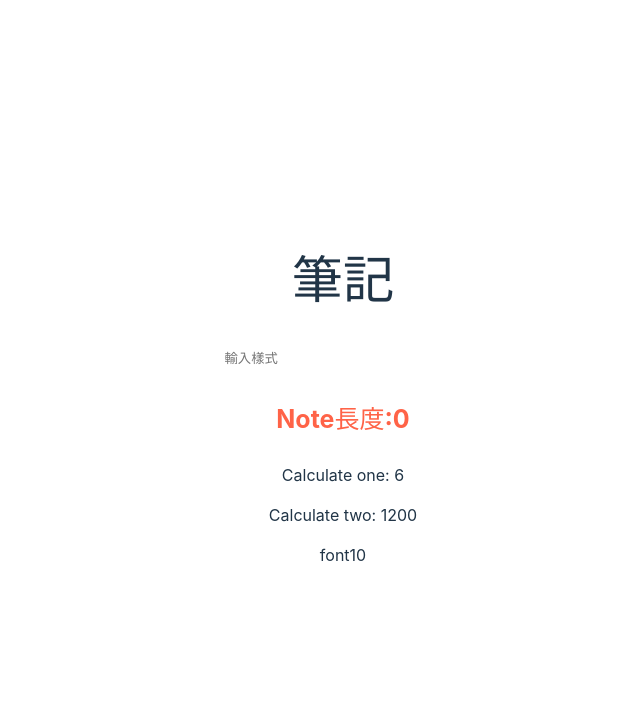
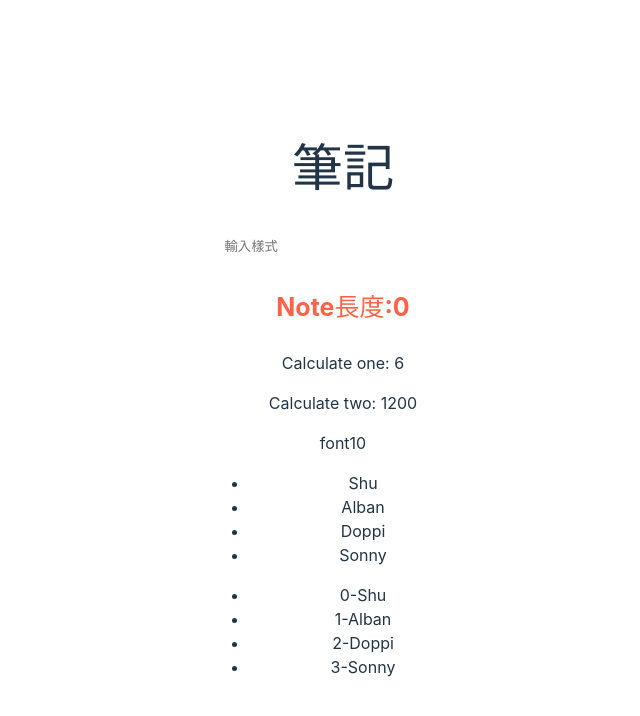
Before and after one commit to yanniao0827/Vue, a Vue app in the folder PRACTICE/my_app/: page / in a window 1280 px wide. Shown: the top 716 px of the page, without its empty margins (297-937 px from the left). Built offline with nearby package versions, Linux system fonts and the light colour scheme.

Commit message:
7-12.v-for迴圈

```diff
--- a/PRACTICE/my_app/src/components/LifeNote.vue
+++ b/PRACTICE/my_app/src/components/LifeNote.vue
@@ -1,5 +1,5 @@
 <script setup>
-import { ref,onUpdated,onUnmounted } from 'vue';
+import { ref,reactive,onUpdated,onUnmounted } from 'vue';
 const note=ref('')
 const text=ref('輸入樣式')
 const a=ref(30)
@@ -7,6 +7,7 @@ const b=ref(40)
 // 寫已定義好的樣式名稱
 let classStyle=ref('font50')
 let isFont30=ref(true)
+const livers=reactive(['Shu','Alban','Doppi','Sonny'])
 
 const testStyle=ref({color:'tomato', fontSize:'25px', fontWeight:'bold'})
 const updateLocalStorage = () => {
@@ -28,6 +29,7 @@ onUnmounted(()=>{
 // v-model為雙向綁定的語法，在這裡雙向綁訂了input以及{{note}}，此時在input輸入文字會值時顯示在p標籤裡面
 // v-bind為樣式繫節語法，:style="(自訂的樣式名稱)"就可以代入自訂樣式，v-bind可以省略
 // v-if、v-else為條件渲染語法，當條件為true時才會顯示，因為我isFont30已經設定成true，因此顯示font30
+// v-for為迴圈渲染語法，name in livers中，name可以自訂，我也可以用liver in livers，livers是我上面設定的固定名稱，不可以更改
 <template>
 <h1>筆記</h1>
 <input type="text" :placeholder="text" v-model="note">
@@ -37,6 +39,13 @@ onUnmounted(()=>{
 <p>Calculate two: {{ a*b }}</p>
 <p v-if="note === 'font30'">font30</p>
 <p v-else>font10</p>
+<ul id="liverList">
+    <li v-for="name in livers">{{ name }}</li>
+</ul>
+<ul id="liverList2">
+    <li v-for="(liver,index) in livers">{{ index }}-{{ liver }}</li>
+</ul>
+
 </template>
 
 
```
